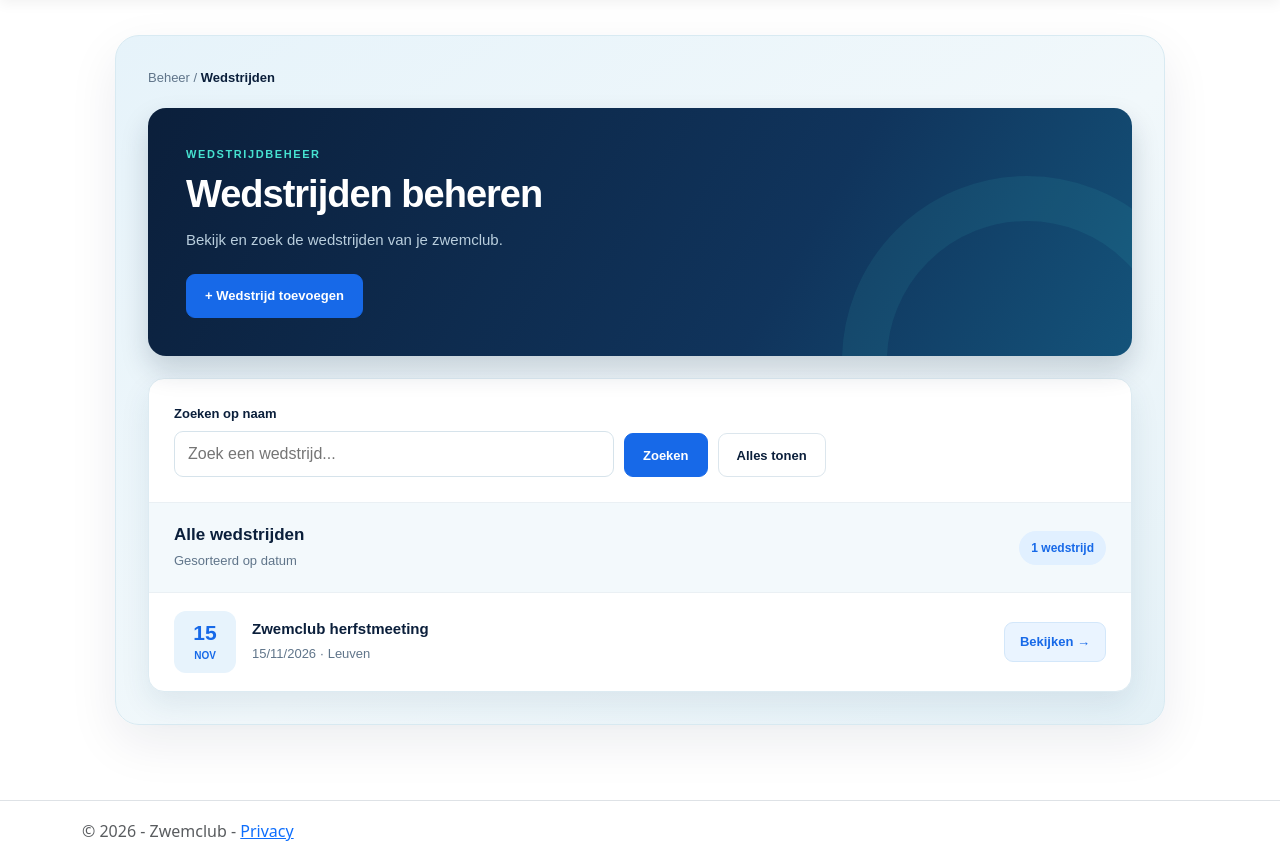
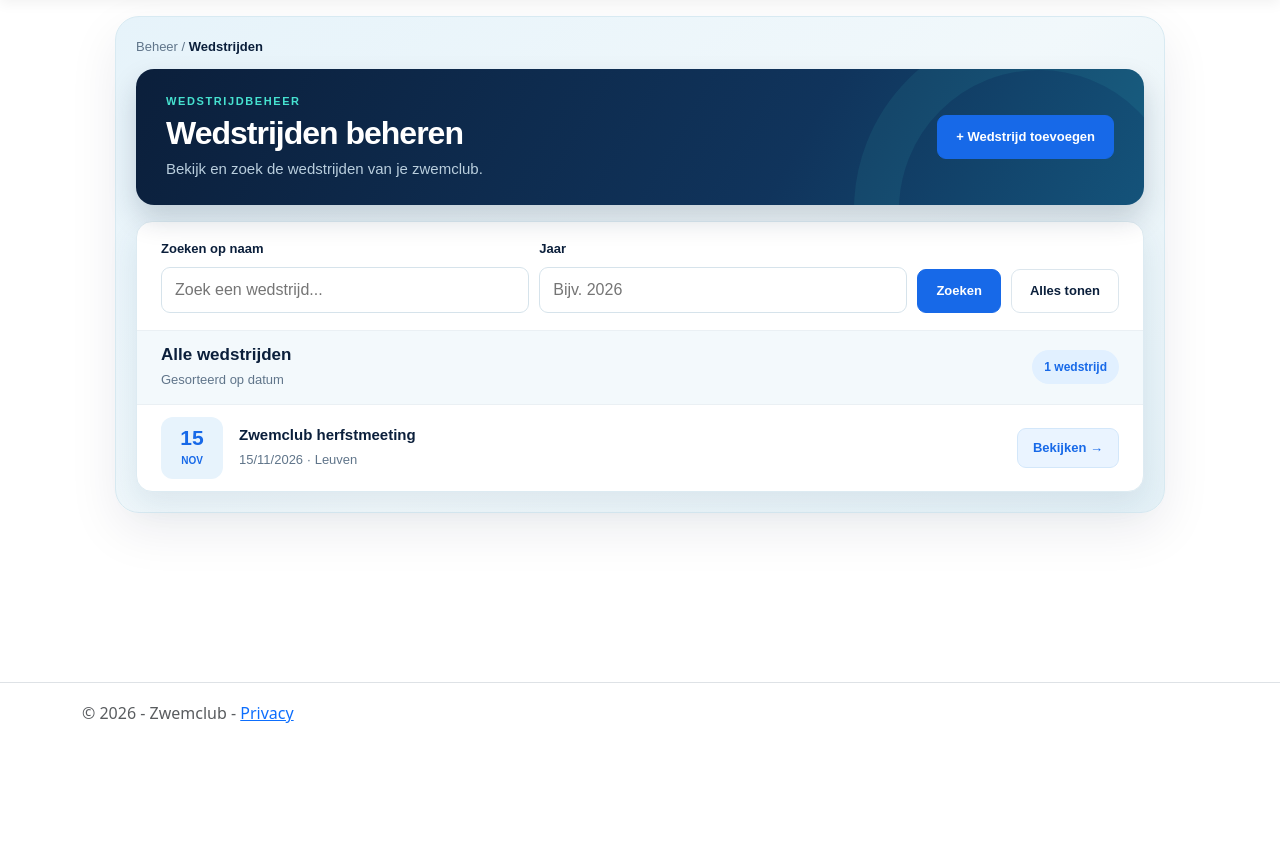
Before and after one commit to Gentian18/PoolPulse, an ASP.NET Core app: page /WedstrijdBeheer in a window 1280 px wide. Shown: the part 57-918 px from the top of the page. After the commit the page ends 780 px from the top, so only its background shows below. Run offline with ASP.NET Core 8, Linux system fonts and the light colour scheme; data comes from the database, SQL or seed files in the repository; style sheets or scripts are compiled from the project's sources; some libraries are stand-ins or nearby versions.

Commit message:
Voeg jaarfilter toe en verbeter wedstrijdoverzicht

```diff
--- a/Controllers/WedstrijdBeheerController.cs
+++ b/Controllers/WedstrijdBeheerController.cs
@@ -14,35 +14,56 @@ namespace Zwemclub.Controllers
             _unitOfWork = unitOfWork;
         }
 
-        public async Task<IActionResult> Index(string? zoekterm)
+        public async Task<IActionResult> Index(string? zoekterm, int? jaar)
         {
             var wedstrijden = await _unitOfWork.Wedstrijden.GetAllAsync();
             var plaatsen = await _unitOfWork.Plaatsen.GetAllAsync();
 
-            var plaatsenPerId = plaatsen.ToDictionary(plaats => plaats.Id);
+            var overzicht = new List<WedstrijdOverzichtViewModel>();
 
-            var overzicht = wedstrijden
-                .Where(wedstrijd => !wedstrijd.IsVerwijderd)
-                .Where(wedstrijd =>
-                    string.IsNullOrWhiteSpace(zoekterm)
-                    || wedstrijd.Naam.Contains(
+            foreach (var wedstrijd in wedstrijden)
+            {
+                if (wedstrijd.IsVerwijderd)
+                {
+                    continue;
+                }
+
+                if (jaar.HasValue && wedstrijd.Datum.Year != jaar.Value)
+                {
+                    continue;
+                }
+
+                if (!string.IsNullOrWhiteSpace(zoekterm) &&
+                    !wedstrijd.Naam.Contains(
                         zoekterm.Trim(),
                         StringComparison.OrdinalIgnoreCase))
-                .OrderBy(wedstrijd => wedstrijd.Datum)
-                .Select(wedstrijd => new WedstrijdOverzichtViewModel
+                {
+                    continue;
+                }
+
+                var plaats = plaatsen.Find(p => p.Id == wedstrijd.PlaatsId);
+                var locatie = "Locatie niet gevonden";
+
+                if (plaats != null)
+                {
+                    locatie = plaats.Gemeente;
+                }
+
+                var wedstrijdVoorOverzicht = new WedstrijdOverzichtViewModel
                 {
                     Id = wedstrijd.Id,
                     Naam = wedstrijd.Naam,
                     Datum = wedstrijd.Datum,
-                    Locatie = plaatsenPerId.TryGetValue(
-                        wedstrijd.PlaatsId,
-                        out var plaats)
-                        ? plaats.Gemeente
-                        : "Locatie niet gevonden"
-                })
-                .ToList();
+                    Locatie = locatie
+                };
+
+                overzicht.Add(wedstrijdVoorOverzicht);
+            }
+
+            overzicht = overzicht.OrderBy(wedstrijd => wedstrijd.Datum).ToList();
 
             ViewData["Zoekterm"] = zoekterm;
+            ViewData["Jaar"] = jaar;
 
             return View(overzicht);
         }
--- a/Views/WedstrijdBeheer/Index.cshtml
+++ b/Views/WedstrijdBeheer/Index.cshtml
@@ -7,8 +7,8 @@
 <style>
     .wedstrijd-pagina {
         max-width: 1050px;
-        margin: 35px auto 60px;
-        padding: 32px;
+        margin: 16px auto 24px;
+        padding: 20px;
         border: 1px solid #D8EAF2;
         border-radius: 24px;
         background: linear-gradient( 145deg, #E6F3FA 0%, #F1F8FB 55%, #E4F1F7 100% );
@@ -18,7 +18,7 @@
     }
 
     .wedstrijd-kruimelpad {
-        margin-bottom: 20px;
+        margin-bottom: 12px;
         color: #60758A;
         font-size: 13px;
     }
@@ -32,7 +32,7 @@
     .wedstrijd-hero {
         position: relative;
         overflow: hidden;
-        padding: 38px;
+        padding: 24px 30px;
         border-radius: 18px;
         background: linear-gradient( 120deg, #0B1F3B 0%, #10345C 65%, #14537A 100% );
         box-shadow: 0 14px 28px rgba(11, 31, 59, 0.18);
@@ -54,10 +54,14 @@
     .wedstrijd-hero-inhoud {
         position: relative;
         z-index: 1;
+        display: flex;
+        justify-content: space-between;
+        align-items: center;
+        gap: 24px;
     }
 
     .wedstrijd-label {
-        margin-bottom: 12px;
+        margin-bottom: 7px;
         color: #46E2D0;
         font-size: 11px;
         font-weight: 700;
@@ -66,73 +70,22 @@
     }
 
     .wedstrijd-titel {
-        margin: 0 0 12px;
+        margin: 0 0 6px;
         color: #FFFFFF;
-        font-size: 38px;
+        font-size: 32px;
         font-weight: 700;
         letter-spacing: -1px;
         line-height: 1.1;
     }
 
     .wedstrijd-omschrijving {
-        max-width: 500px;
         margin: 0;
         color: #B9CEDD;
         font-size: 15px;
         line-height: 1.6;
     }
 
-    /* Paneel */
-
-    .wedstrijd-paneel {
-        overflow: hidden;
-        margin-top: 22px;
-        border: 1px solid #DDEBF2;
-        border-radius: 16px;
-        background: #FFFFFF;
-        box-shadow: 0 12px 30px rgba(25, 69, 98, 0.09);
-    }
-
-    /* Zoeken */
-
-    .wedstrijd-zoekbalk {
-        padding: 25px;
-        border-bottom: 1px solid #EAF0F4;
-    }
-
-    .wedstrijd-zoekformulier {
-        display: flex;
-        align-items: flex-end;
-        gap: 10px;
-    }
-
-    .wedstrijd-zoekveld {
-        flex: 1;
-        max-width: 440px;
-    }
-
-        .wedstrijd-zoekveld label {
-            display: block;
-            margin-bottom: 8px;
-            color: #0B1F3B;
-            font-size: 13px;
-            font-weight: 700;
-        }
-
-    .wedstrijd-input {
-        width: 100%;
-        min-height: 44px;
-        padding: 10px 13px;
-        border: 1px solid #D6E3EB;
-        border-radius: 9px;
-        background: #FFFFFF;
-        color: #0B1F3B;
-    }
-
-        .wedstrijd-input:focus {
-            outline: 2px solid #A9CAF9;
-            border-color: #1769E8;
-        }
+    /* Knoppen */
 
     .wedstrijd-knop {
         display: inline-flex;
@@ -167,21 +120,69 @@
             color: #0B1F3B;
         }
 
-    /* Titel boven de lijst */
+    /* Overzicht en zoeken */
+
+    .wedstrijd-paneel {
+        overflow: hidden;
+        margin-top: 16px;
+        border: 1px solid #DDEBF2;
+        border-radius: 16px;
+        background: #FFFFFF;
+        box-shadow: 0 12px 30px rgba(25, 69, 98, 0.09);
+    }
+
+    .wedstrijd-zoekbalk {
+        padding: 17px 24px;
+        border-bottom: 1px solid #EAF0F4;
+    }
+
+    .wedstrijd-zoekformulier {
+        display: flex;
+        align-items: flex-end;
+        gap: 10px;
+    }
+
+    .wedstrijd-zoekveld {
+        flex: 1;
+        min-width: 0;
+        max-width: 440px;
+    }
+
+        .wedstrijd-zoekveld label {
+            display: block;
+            margin-bottom: 8px;
+            color: #0B1F3B;
+            font-size: 13px;
+            font-weight: 700;
+        }
+
+    .wedstrijd-input {
+        width: 100%;
+        min-height: 44px;
+        padding: 10px 13px;
+        border: 1px solid #D6E3EB;
+        border-radius: 9px;
+        background: #FFFFFF;
+        color: #0B1F3B;
+    }
+
+        .wedstrijd-input:focus {
+            outline: 2px solid #A9CAF9;
+            border-color: #1769E8;
+        }
 
     .wedstrijd-overzicht-header {
         display: flex;
         justify-content: space-between;
         align-items: center;
         gap: 15px;
-        padding: 22px 25px;
+        padding: 14px 24px;
         border-bottom: 1px solid #EAF0F4;
         background: #F3F9FC;
     }
 
         .wedstrijd-overzicht-header h2 {
             margin: 0 0 5px;
-            color: #0B1F3B;
             font-size: 17px;
             font-weight: 700;
         }
@@ -208,7 +209,7 @@
         display: flex;
         align-items: center;
         gap: 16px;
-        padding: 18px 25px;
+        padding: 12px 24px;
         border-bottom: 1px solid #EDF2F5;
     }
 
@@ -268,6 +269,8 @@
 
     .wedstrijd-bekijken {
         flex-shrink: 0;
+        display: inline-flex;
+        align-items: center;
         min-height: 40px;
         padding: 9px 15px;
         border: 1px solid #D3E7FA;
@@ -277,6 +280,7 @@
         font-size: 13px;
         font-weight: 700;
         text-decoration: none;
+        white-space: nowrap;
     }
 
         .wedstrijd-bekijken:hover {
@@ -301,16 +305,22 @@
 
     @@media (max-width: 600px) {
         .wedstrijd-pagina {
-            margin: 20px auto 40px;
-            padding: 16px;
+            margin: 12px auto 24px;
+            padding: 14px;
         }
 
         .wedstrijd-hero {
-            padding: 27px;
+            padding: 22px;
+        }
+
+        .wedstrijd-hero-inhoud {
+            flex-direction: column;
+            align-items: flex-start;
+            gap: 16px;
         }
 
         .wedstrijd-titel {
-            font-size: 30px;
+            font-size: 27px;
         }
 
         .wedstrijd-zoekformulier {
@@ -324,6 +334,13 @@
 
         .wedstrijd-knop {
             width: 100%;
+        }
+
+        .wedstrijd-zoekbalk,
+        .wedstrijd-overzicht-header,
+        .wedstrijd-rij {
+            padding-left: 18px;
+            padding-right: 18px;
         }
 
         .wedstrijd-rij {
@@ -343,6 +360,7 @@
 
     <div class="wedstrijd-hero">
         <div class="wedstrijd-hero-inhoud">
+            <div>
                 <div class="wedstrijd-label">
                     Wedstrijdbeheer
                 </div>
@@ -354,11 +372,11 @@
                 <p class="wedstrijd-omschrijving">
                     Bekijk en zoek de wedstrijden van je zwemclub.
                 </p>
+            </div>
 
             <a asp-controller="WedstrijdBeheer"
                asp-action="Toevoegen"
-               class="wedstrijd-knop"
-               style="margin-top: 22px;">
+               class="wedstrijd-knop">
                 + Wedstrijd toevoegen
             </a>
         </div>
@@ -366,7 +384,8 @@
 
     <div class="wedstrijd-paneel">
         <div class="wedstrijd-zoekbalk">
-            <form asp-controller="WedstrijdBeheer"
+            <form id="zoekformulier"
+                  asp-controller="WedstrijdBeheer"
                   asp-action="Index"
                   method="get"
                   class="wedstrijd-zoekformulier">
@@ -383,11 +402,27 @@
                            placeholder="Zoek een wedstrijd..." />
                 </div>
 
+                <div class="wedstrijd-zoekveld">
+                    <label for="jaar">
+                        Jaar
+                    </label>
+
+                    <input id="jaar"
+                           name="jaar"
+                           type="number"
+                           min="1"
+                           max="9999"
+                           class="wedstrijd-input"
+                           value="@ViewData["Jaar"]"
+                           placeholder="Bijv. 2026" />
+                </div>
+
                 <button type="submit" class="wedstrijd-knop">
                     Zoeken
                 </button>
 
-                <a asp-controller="WedstrijdBeheer"
+                <a id="alles-tonen"
+                   asp-controller="WedstrijdBeheer"
                    asp-action="Index"
                    class="wedstrijd-knop wedstrijd-knop-licht">
                     Alles tonen
@@ -403,6 +438,7 @@
 
             <span class="wedstrijd-aantal">
                 @Model.Count
+
                 @if (Model.Count == 1)
                 {
                     <text>wedstrijd</text>
@@ -418,7 +454,7 @@
         {
             <div class="wedstrijd-leeg">
                 <strong>Geen wedstrijden gevonden</strong>
-                <span>Probeer een andere zoekterm.</span>
+                <span>Probeer een andere zoekterm of een ander jaar.</span>
             </div>
         }
         else
```
Lines whose indentation alone changed are shown as unchanged.
